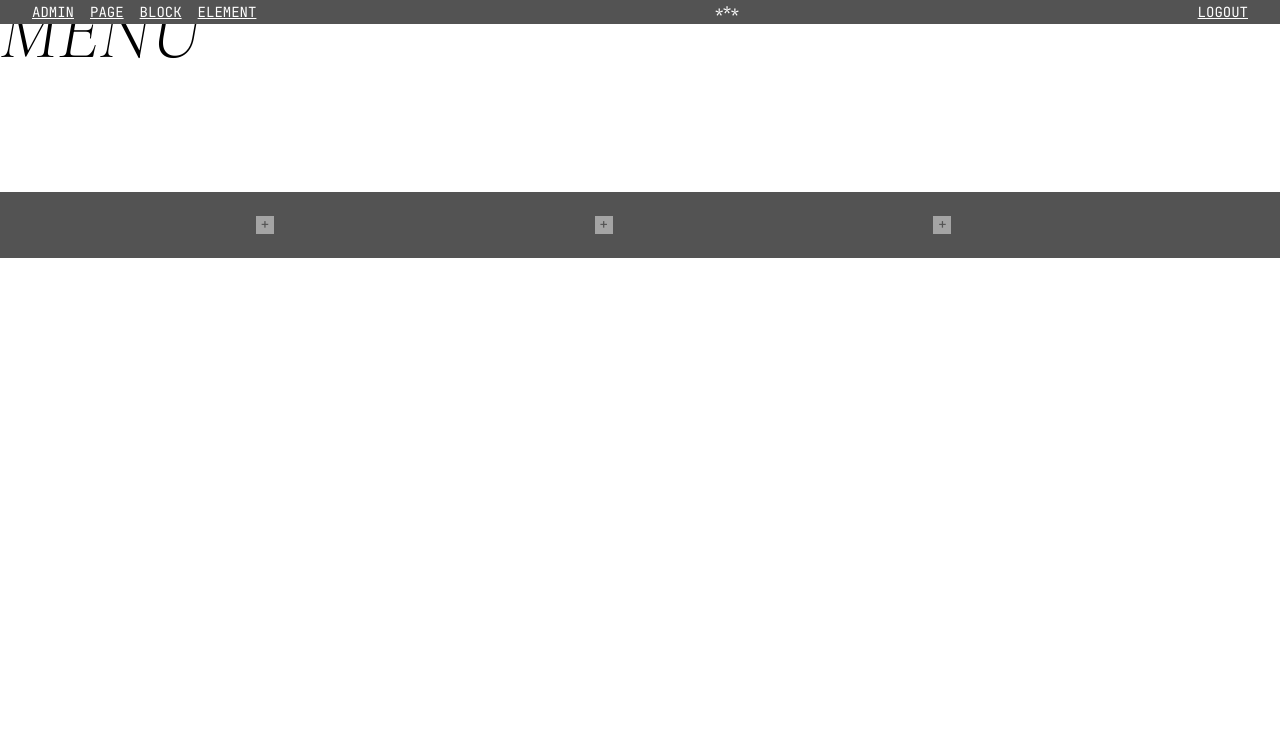
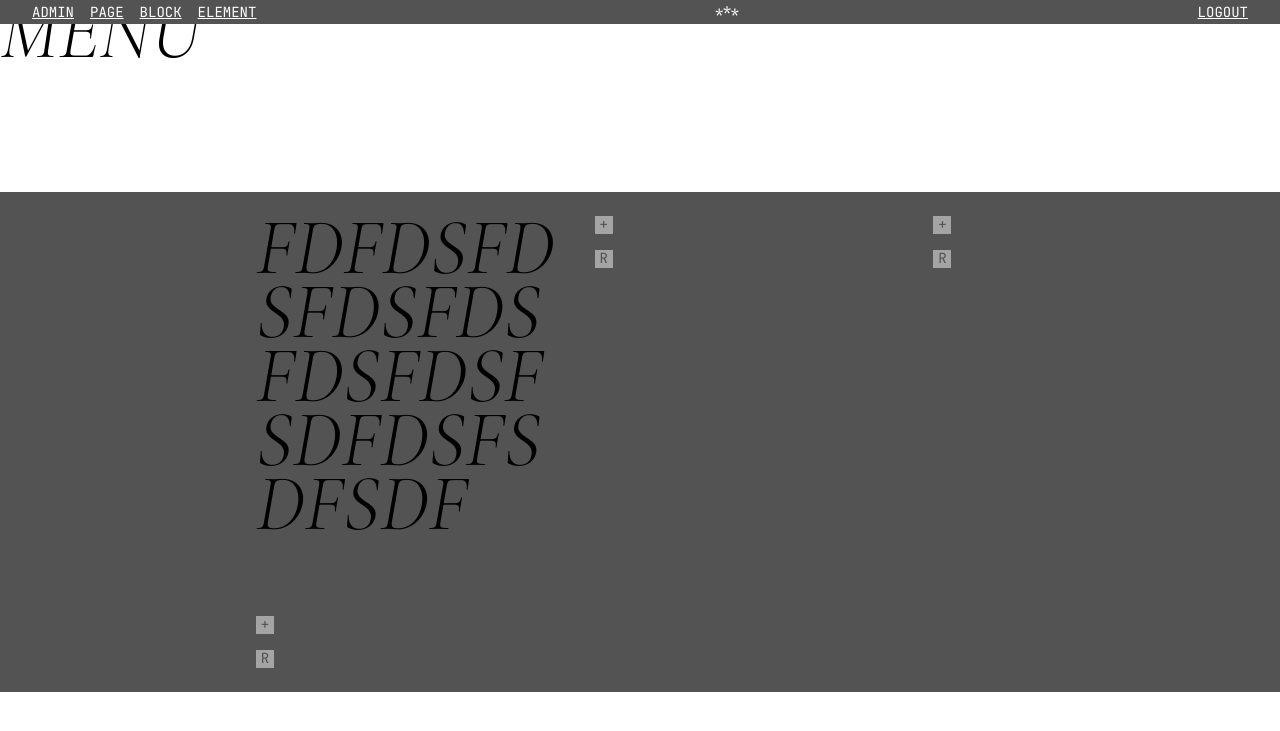
Before and after one commit to effektivnayarabota1/legacy_effectivnayarabota1-website, a Node server app: template views/.partials/footer.hbs in a window 1280 px wide. Shown: the top 731 px of the page. Run offline with Node 20, Linux system fonts and the light colour scheme; the template is opened without the code that fills it, so the values that code supplies are empty; some libraries are stand-ins or nearby versions.

Commit message:
footer_rewrite-element

```diff
--- a/models/footer.js
+++ b/models/footer.js
@@ -2,10 +2,6 @@ import mongoose from "mongoose";
 
 const LinkSchema = new mongoose.Schema({
   text: {
-    type: String,
-    default: "",
-  },
-  url: {
     type: String,
     default: "",
   },
--- a/routes/admin.routes.js
+++ b/routes/admin.routes.js
@@ -49,8 +49,11 @@ router.delete("/header/:elementID", (req, res) => {
 router.get("/footer", (req, res) => {
   FooterController.index(req, res);
 });
-router.put("/footer", upload.single("image"), (req, res) => {
+router.put("/footer/meta", upload.single("image"), (req, res) => {
   FooterController.background(req, res);
+});
+router.put("/footer", (req, res) => {
+  FooterController.rewrite(req, res);
 });
 router.post("/footer/:group", (req, res) => {
   FooterController.create(req, res);
--- a/style/global/_font.css
+++ b/style/global/_font.css
@@ -47,6 +47,7 @@ a:hover {
 }
 
 h1 {
+  word-break: break-all;
   margin-bottom: 64px;
 
   font-family: "Cormorant Garamond";
--- a/views/.partials/footer.element_admin.hbs
+++ b/views/.partials/footer.element_admin.hbs
@@ -1,7 +1,6 @@
-<div id={{this.id}} class="footer_link-input-container dynamic_element">
-	<input type="text" value={{this.text}} >
-	<input type="text" value={{this.url}} >
+<fieldset id={{this.id}} class="footer_link-input-container dynamic_element">
+	<textarea class="footer_text-input">{{this.text}}</textarea>
 	{{> ui/button_small text="▲" class="dynamic_move-up"}}
 	{{> ui/button_small text="▼" class="dynamic_move-down"}}
 	{{>ui/button_small id=this.id class="dynamic_remove" text="-" }}
-</div>
+</fieldset>
--- a/views/.partials/footer.hbs
+++ b/views/.partials/footer.hbs
@@ -6,28 +6,33 @@
 	{{/if}}
 
 	<div class="footer_content-container menu-wrapper wrapper grid-main">
-		<div class="footer_link-container">
+		<div id="group1" class="dynamic_container footer_link-container group1">
+			<h1>fdfdsfdsfdsfdsfdsfdsfsdfdsfsdfsdf</h1>
 			{{#each this.group1}}
 				{{>footer.element_admin}}
 			{{/each}}
 
 			{{>ui/button_small id="group1" class="dynamic_create" text="+" }}
+			{{>ui/button_small text="R" class="dynamic_rewrite"}}
 		</div>
-		<div class="footer_link-container">
+		<div id="group2" class="dynamic_container footer_link-container group2">
 			{{#each this.group2}}
 				{{>footer.element_admin}}
 			{{/each}}
 
 			{{>ui/button_small id="group2" class="dynamic_create" text="+" }}
+			{{>ui/button_small text="R" class="dynamic_rewrite"}}
 		</div>
-		<div class="footer_link-container">
+		<div id="group3" class="dynamic_container footer_link-container group3">
 			{{#each this.group3}}
 				{{>footer.element_admin}}
 			{{/each}}
 
 			{{>ui/button_small id="group3" class="dynamic_create" text="+" }}
+			{{>ui/button_small text="R" class="dynamic_rewrite"}}
 		</div>
 	</div>
+
 
 	<div class="footer_bcg-container element_img-container">
 	</div>
--- a/views/admin/footer.hbs
+++ b/views/admin/footer.hbs
@@ -6,6 +6,6 @@
 <script type="module" src="/script/dynamic_remove.js"></script>
 
 <!-- <script type="module" src="/script/dynamic_move.js"></script> -->
-<!-- <script type="module" src="/script/dynamic_rewrite.js"></script> -->
+<script type="module" src="/script/dynamic_rewrite.js"></script>
 
 <script type="module" src="/script/element_preview.js"></script>
```
Also changed, not shown: controllers/footer.controller.js (+13 -2 lines), script/dynamic_rewrite.js (+26 -2 lines).
